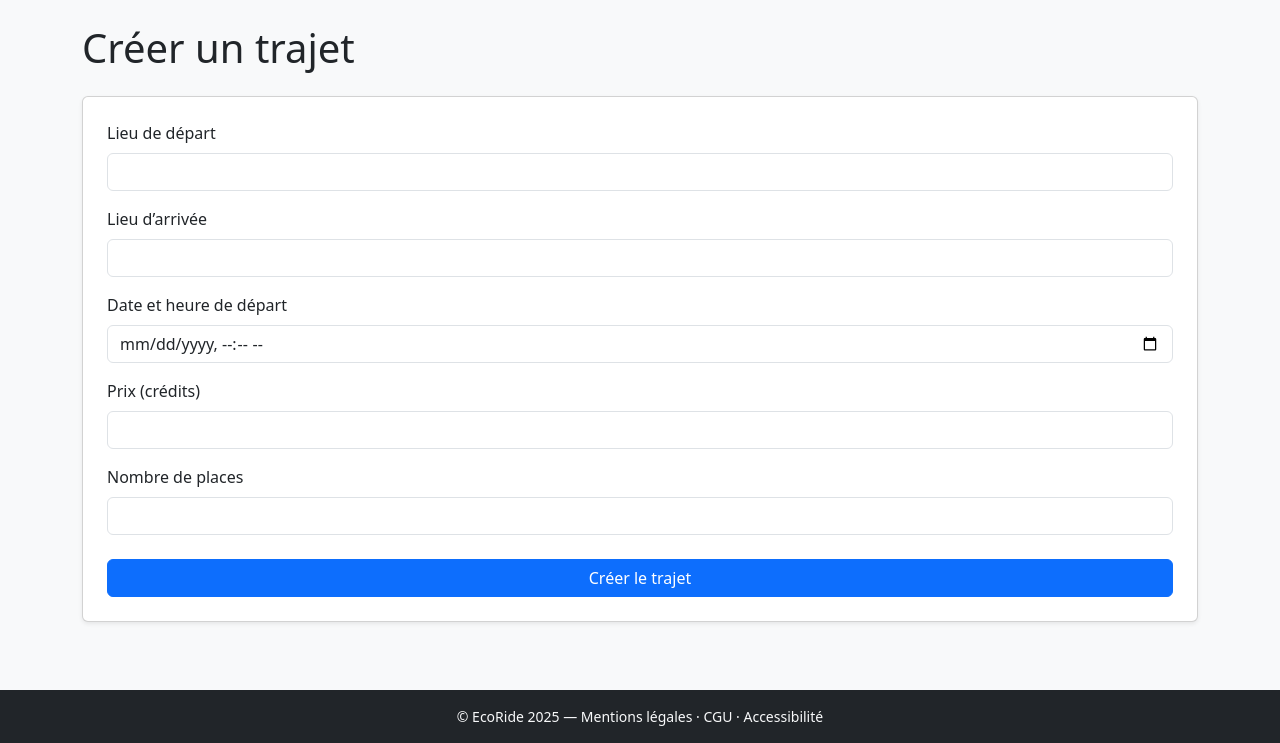
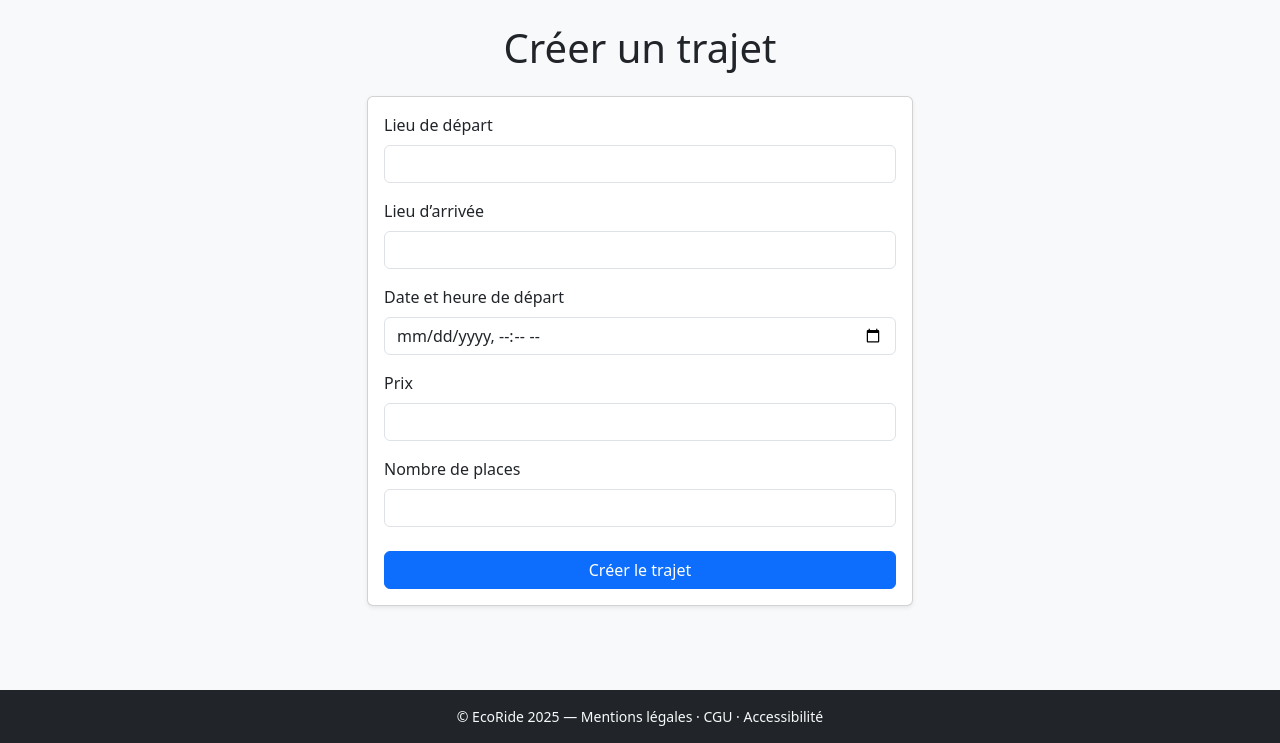
Before and after one commit to Potato-Technical/ecoride, a PHP site: page /trajets/create in a window 1280 px wide. Shown: the part 57-800 px from the top of the page. Run offline with PHP 8.4, Linux system fonts and the light colour scheme; the visitor is signed in with stand-in values (Sample User, id 1).

Commit message:
feat: amélioration de la vue de création de trajet

```diff
--- a/app/Views/trajets/create.php
+++ b/app/Views/trajets/create.php
@@ -1,32 +1,81 @@
-<h1 class="mb-4">Créer un trajet</h1>
+<h1 class="mb-4 text-center">Créer un trajet</h1>
 
-<form method="POST" class="card p-4 shadow-sm">
-    <input type="hidden" name="csrf_token" value="<?= htmlspecialchars($csrf_token) ?>">
+<div class="row justify-content-center">
+    <div class="col-12 col-md-8 col-lg-6">
+
+        <form method="POST" class="card shadow-sm">
+            <div class="card-body">
+
+                <input type="hidden"
+                       name="csrf_token"
+                       value="<?= htmlspecialchars($csrf_token) ?>">
 
                 <div class="mb-3">
-        <label class="form-label">Lieu de départ</label>
-        <input type="text" name="lieu_depart" class="form-control" required>
+                    <label for="lieu_depart" class="form-label">
+                        Lieu de départ
+                    </label>
+                    <input type="text"
+                           id="lieu_depart"
+                           name="lieu_depart"
+                           class="form-control"
+                           required>
                 </div>
 
                 <div class="mb-3">
-        <label class="form-label">Lieu d’arrivée</label>
-        <input type="text" name="lieu_arrivee" class="form-control" required>
+                    <label for="lieu_arrivee" class="form-label">
+                        Lieu d’arrivée
+                    </label>
+                    <input type="text"
+                           id="lieu_arrivee"
+                           name="lieu_arrivee"
+                           class="form-control"
+                           required>
                 </div>
 
                 <div class="mb-3">
-        <label class="form-label">Date et heure de départ</label>
-        <input type="datetime-local" name="date_heure_depart" class="form-control" required>
+                    <label for="date_heure_depart" class="form-label">
+                        Date et heure de départ
+                    </label>
+                    <input type="datetime-local"
+                           id="date_heure_depart"
+                           name="date_heure_depart"
+                           class="form-control"
+                           required>
                 </div>
 
                 <div class="mb-3">
-        <label class="form-label">Prix (crédits)</label>
-        <input type="number" name="prix" min="1" class="form-control" required>
+                    <label for="prix" class="form-label">
+                        Prix
+                    </label>
+                    <input type="number"
+                           id="prix"
+                           name="prix"
+                           min="1"
+                           class="form-control"
+                           required>
                 </div>
 
                 <div class="mb-4">
-        <label class="form-label">Nombre de places</label>
-        <input type="number" name="nb_places" min="1" class="form-control" required>
+                    <label for="nb_places" class="form-label">
+                        Nombre de places
+                    </label>
+                    <input type="number"
+                           id="nb_places"
+                           name="nb_places"
+                           min="1"
+                           class="form-control"
+                           required>
                 </div>
 
-    <button type="submit" class="btn btn-primary">Créer le trajet</button>
+                <div class="d-grid">
+                    <button type="submit"
+                            class="btn btn-primary">
+                        Créer le trajet
+                    </button>
+                </div>
+
+            </div>
         </form>
+
+    </div>
+</div>
```
Lines whose indentation alone changed are shown as unchanged.
